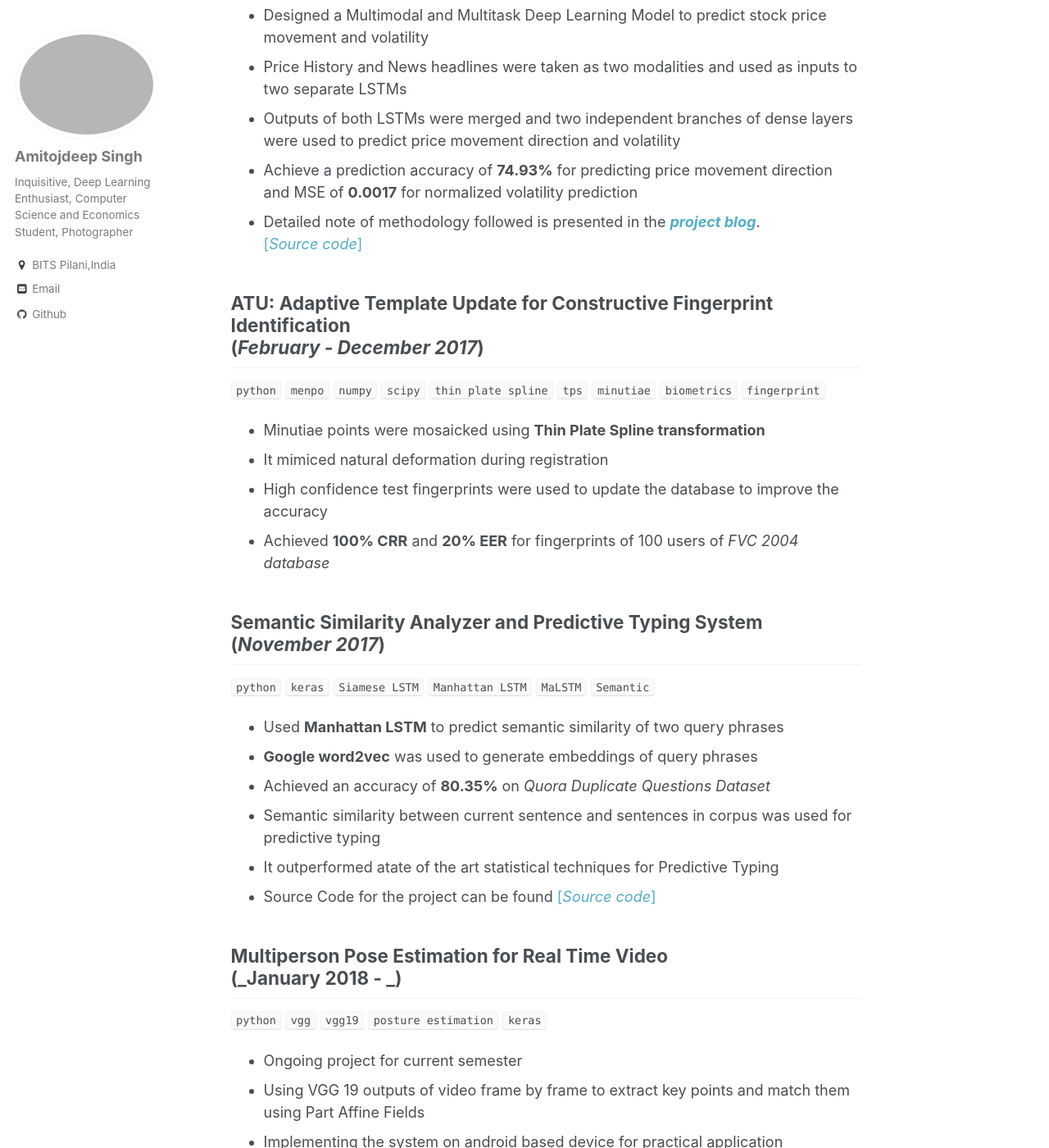
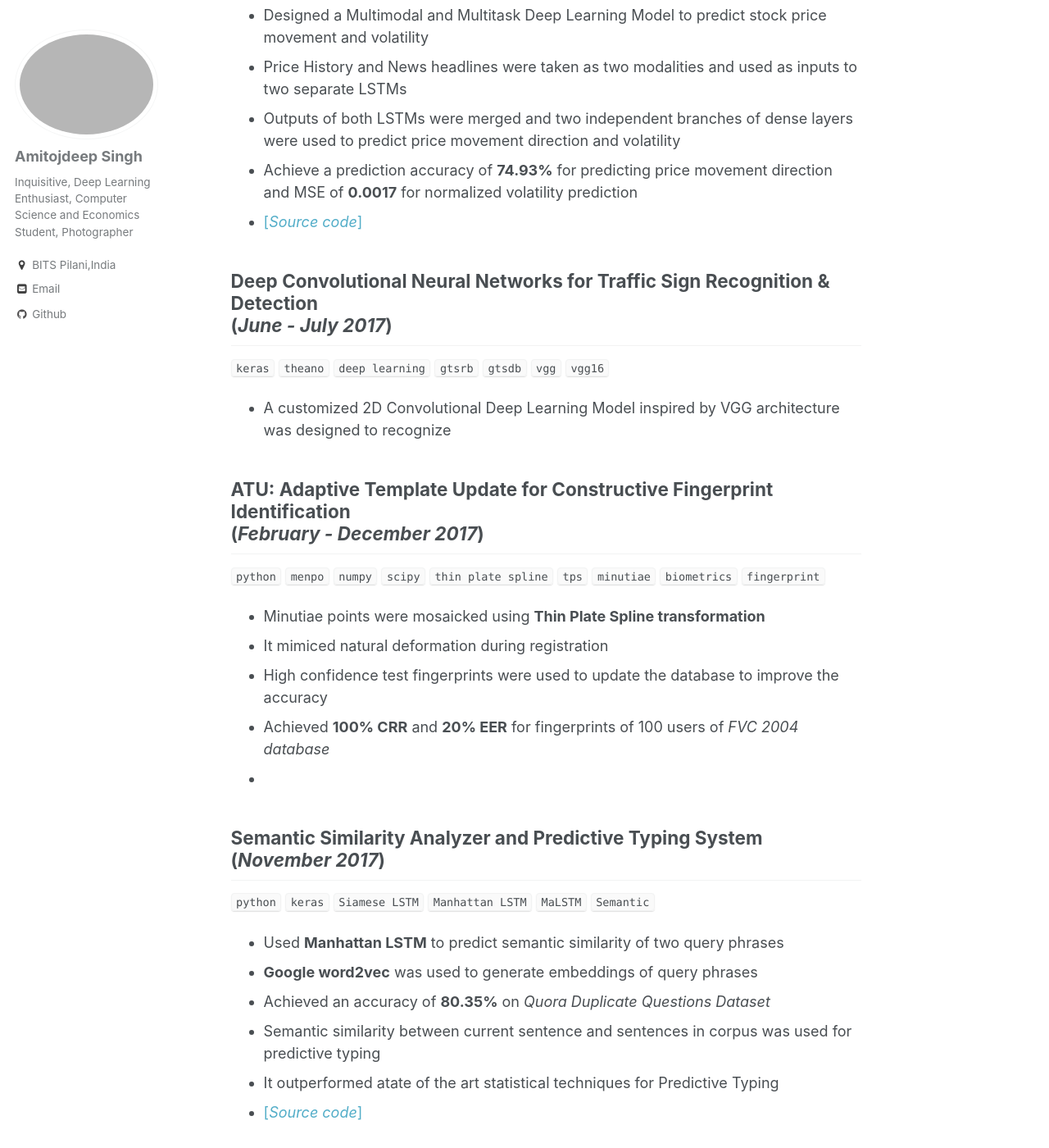
Before and after one commit to amitojdeep/amitojdeep.github.io, a Jekyll site: the page built from _pages/projects.md, in a window 1280 px wide and 1400 px high, scrolled down 327 px. Shown: the whole window at 82% size. Built offline with Jekyll 4.4.1, drawn with Linux system fonts in a browser that asks for light colours; some of the changed text lies outside the part shown.

Commit message:
Update projects.md

```diff
--- a/_pages/projects.md
+++ b/_pages/projects.md
@@ -13,7 +13,11 @@ redirect_from:
 * Price History and News headlines were taken as two modalities and used as inputs to two separate LSTMs
 * Outputs of both LSTMs were merged and two independent branches of dense layers were used to predict price movement direction and volatility
 *  Achieve a prediction accuracy of **74.93%** for predicting price movement direction and MSE of **0.0017** for normalized volatility prediction
-* Detailed note of methodology followed is presented in the [**_project blog_**](//blog link).<br>[[_Source code_]](//link)
+* [[_Source code_]](https://github.com/amitojdeep/deep-stock-preds)
+
+## Deep Convolutional Neural Networks for Traffic Sign Recognition & Detection  <br> (_June - July 2017_)
+`keras` `theano` `deep learning` `gtsrb` `gtsdb` `vgg` `vgg16` <br>
+* A customized 2D Convolutional Deep Learning Model inspired by VGG architecture was designed to recognize
 
 ## ATU: Adaptive Template Update for Constructive Fingerprint Identification <br>(_February - December 2017_)
 `python`  `menpo` `numpy` `scipy` `thin plate spline` `tps` `minutiae` `biometrics` `fingerprint` <br>
@@ -21,6 +25,7 @@ redirect_from:
 * It mimiced natural deformation during registration
 * High confidence test fingerprints were used to update the database to improve the accuracy
 * Achieved **100% CRR** and **20% EER** for fingerprints of 100 users of *FVC 2004 database*
+*
 
 ## Semantic Similarity Analyzer and Predictive Typing System <br>(_November 2017_)
 `python` `keras` `Siamese LSTM` `Manhattan LSTM` `MaLSTM` `Semantic` <br>
@@ -29,10 +34,10 @@ redirect_from:
 * Achieved an accuracy of **80.35%** on *Quora Duplicate Questions Dataset*
 * Semantic similarity between current sentence and sentences in corpus was used for predictive typing
 * It outperformed atate of the art statistical techniques for Predictive Typing
-* Source Code for the project can be found [[_Source code_]](https://github.com/amitojdeep/predictive-typing)
+* [[_Source code_]](https://github.com/amitojdeep/predictive-typing)
 
-## Multiperson Pose Estimation for Real Time Video <br> (_January 2018 - _)
-`python` `vgg` `vgg19` `posture estimation` `keras` <br>
+## Multiperson Pose Estimation for Real Time Video <br> (_January 2018 - Now_)
+`python` `vgg` `vgg19` `posture estimation` `keras` `android` <br>
 * Ongoing project for current semester
 * Using VGG 19 outputs of video frame by frame to extract key points and match them using Part Affine Fields
 * Implementing the system on android based device for practical application
```
